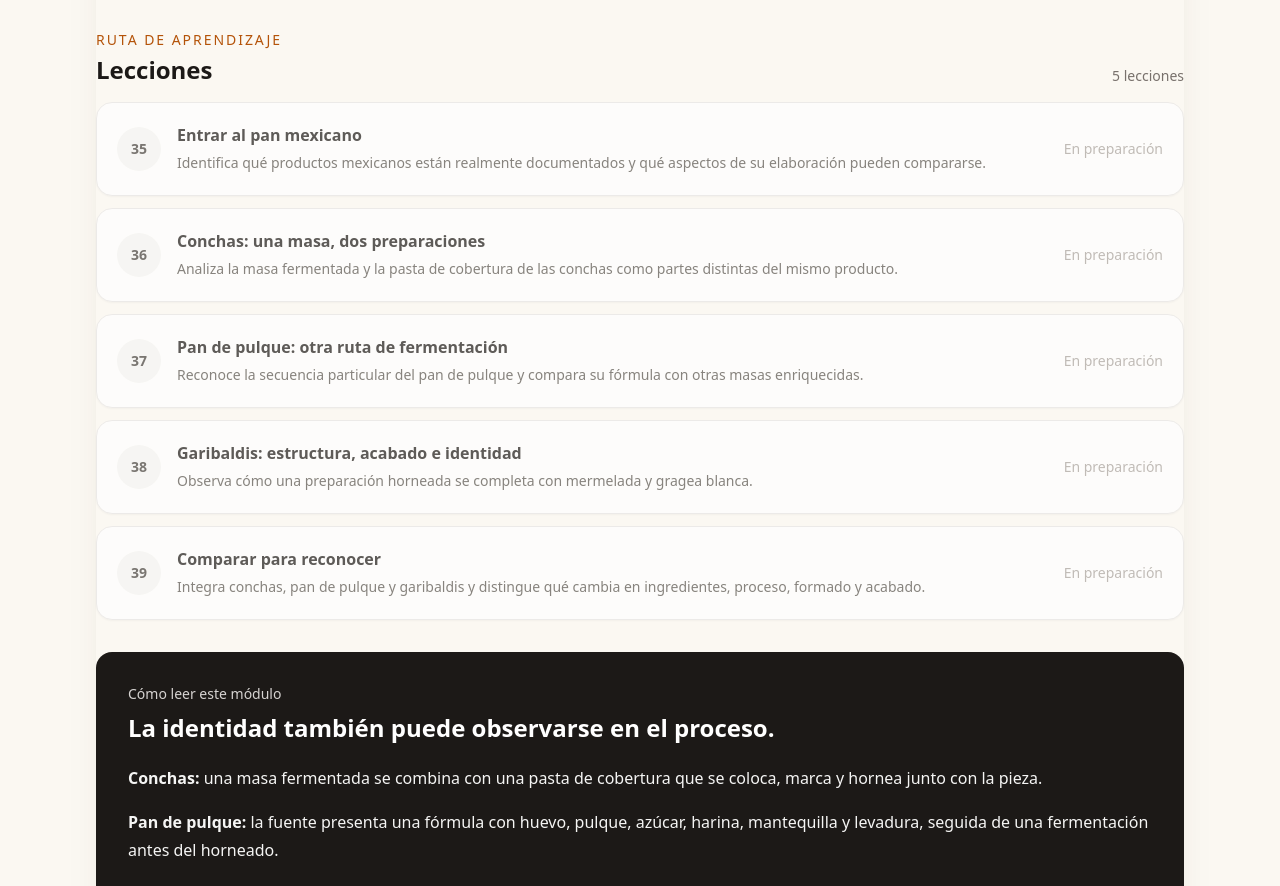
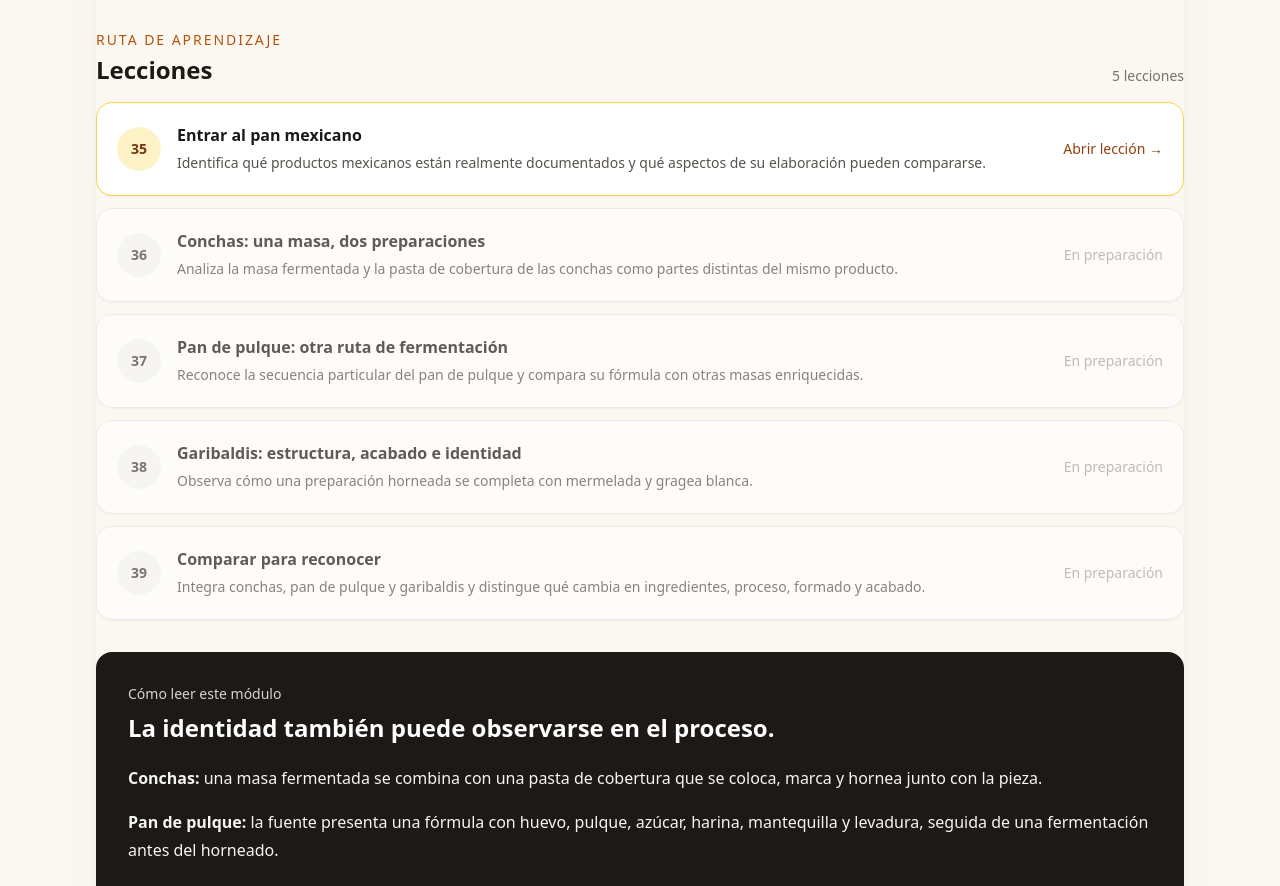
Before and after one commit to Drworm82/CursoPanadero, a Next.js app: page /modulo-5 in a window 1280 px wide. Shown: the part 913-1799 px from the top of the page. Built offline with nearby package versions, Linux system fonts and the light colour scheme; no server answers.

Commit message:
Activar visualmente la lección 35

```diff
--- a/pages/modulo-5.js
+++ b/pages/modulo-5.js
@@ -8,11 +8,11 @@ const module = {
 };
 
 const lessons = [
-  ['35', 'Entrar al pan mexicano', 'Identifica qué productos mexicanos están realmente documentados y qué aspectos de su elaboración pueden compararse.', '/leccion-entrar-al-pan-mexicano'],
-  ['36', 'Conchas: una masa, dos preparaciones', 'Analiza la masa fermentada y la pasta de cobertura de las conchas como partes distintas del mismo producto.', '#'],
-  ['37', 'Pan de pulque: otra ruta de fermentación', 'Reconoce la secuencia particular del pan de pulque y compara su fórmula con otras masas enriquecidas.', '#'],
-  ['38', 'Garibaldis: estructura, acabado e identidad', 'Observa cómo una preparación horneada se completa con mermelada y gragea blanca.', '#'],
-  ['39', 'Comparar para reconocer', 'Integra conchas, pan de pulque y garibaldis y distingue qué cambia en ingredientes, proceso, formado y acabado.', '#'],
+  ['35', 'Entrar al pan mexicano', 'Identifica qué productos mexicanos están realmente documentados y qué aspectos de su elaboración pueden compararse.', '/leccion-entrar-al-pan-mexicano', true],
+  ['36', 'Conchas: una masa, dos preparaciones', 'Analiza la masa fermentada y la pasta de cobertura de las conchas como partes distintas del mismo producto.', '#', false],
+  ['37', 'Pan de pulque: otra ruta de fermentación', 'Reconoce la secuencia particular del pan de pulque y compara su fórmula con otras masas enriquecidas.', '#', false],
+  ['38', 'Garibaldis: estructura, acabado e identidad', 'Observa cómo una preparación horneada se completa con mermelada y gragea blanca.', '#', false],
+  ['39', 'Comparar para reconocer', 'Integra conchas, pan de pulque y garibaldis y distingue qué cambia en ingredientes, proceso, formado y acabado.', '#', false],
 ];
 
 export default function ModuleFivePage() {
@@ -60,7 +60,23 @@ export default function ModuleFivePage() {
           </div>
 
           <div className="grid gap-3">
-            {lessons.map(([number, title, description, href]) => (
+            {lessons.map(([number, title, description, href, active]) => (
+              active ? (
+                <a
+                  key={number}
+                  href={href}
+                  className="flex items-center gap-4 rounded-2xl border border-amber-300 bg-white p-5 shadow-sm transition hover:border-amber-500 hover:shadow-md"
+                >
+                  <span className="flex h-11 w-11 shrink-0 items-center justify-center rounded-full bg-amber-100 text-sm font-semibold text-amber-900">
+                    {number}
+                  </span>
+                  <span className="min-w-0 flex-1">
+                    <span className="block font-semibold text-stone-900">{title}</span>
+                    <span className="mt-1 block text-sm leading-6 text-stone-600">{description}</span>
+                  </span>
+                  <span className="shrink-0 text-sm font-medium text-amber-800">Abrir lección →</span>
+                </a>
+              ) : (
                 <div
                   key={number}
                   className="flex items-center gap-4 rounded-2xl border border-stone-200 bg-white p-5 shadow-sm opacity-70"
@@ -74,6 +90,7 @@ export default function ModuleFivePage() {
                   </span>
                   <span className="shrink-0 text-sm text-stone-400">En preparación</span>
                 </div>
+              )
             ))}
           </div>
         </section>
```
Lines whose indentation alone changed are shown as unchanged.
